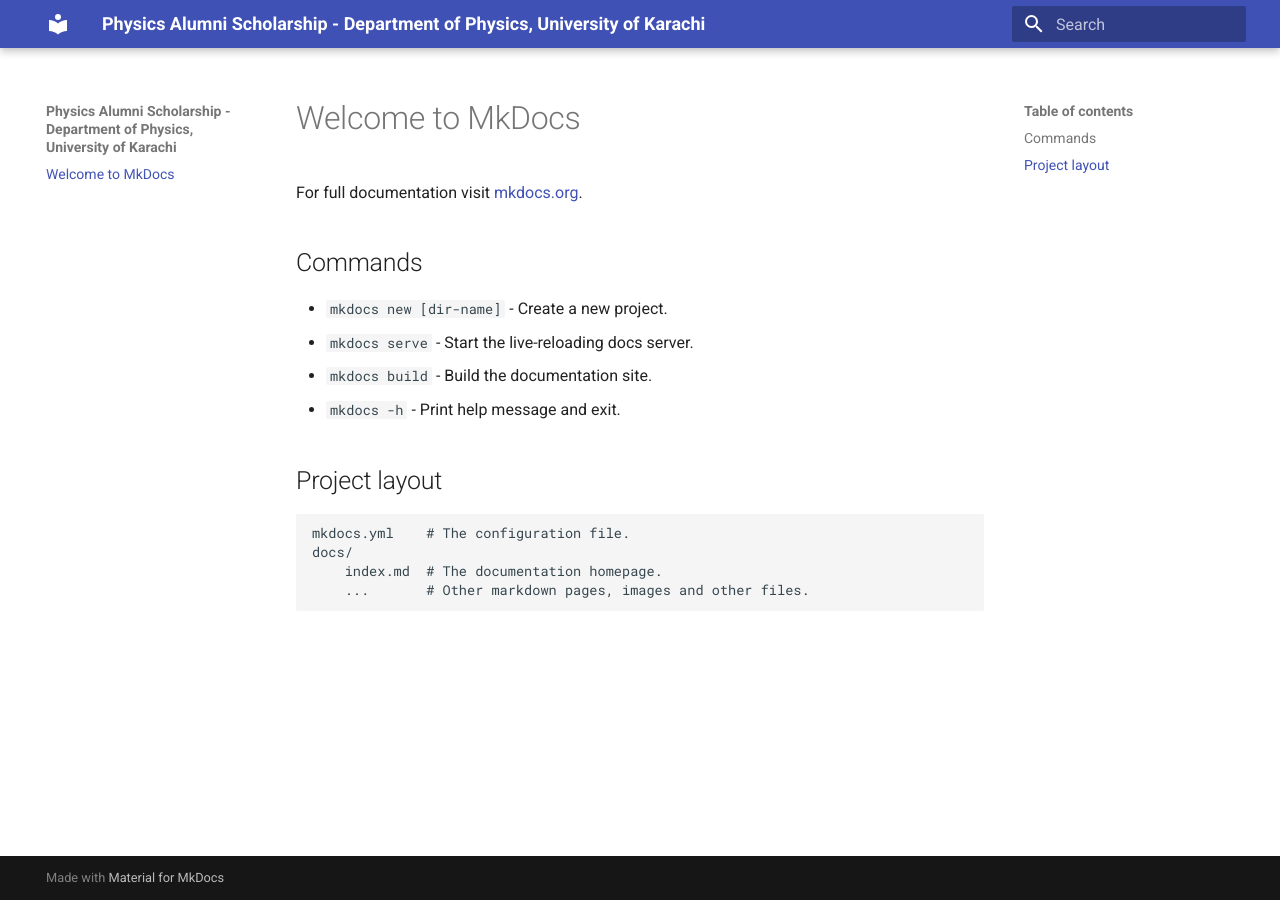
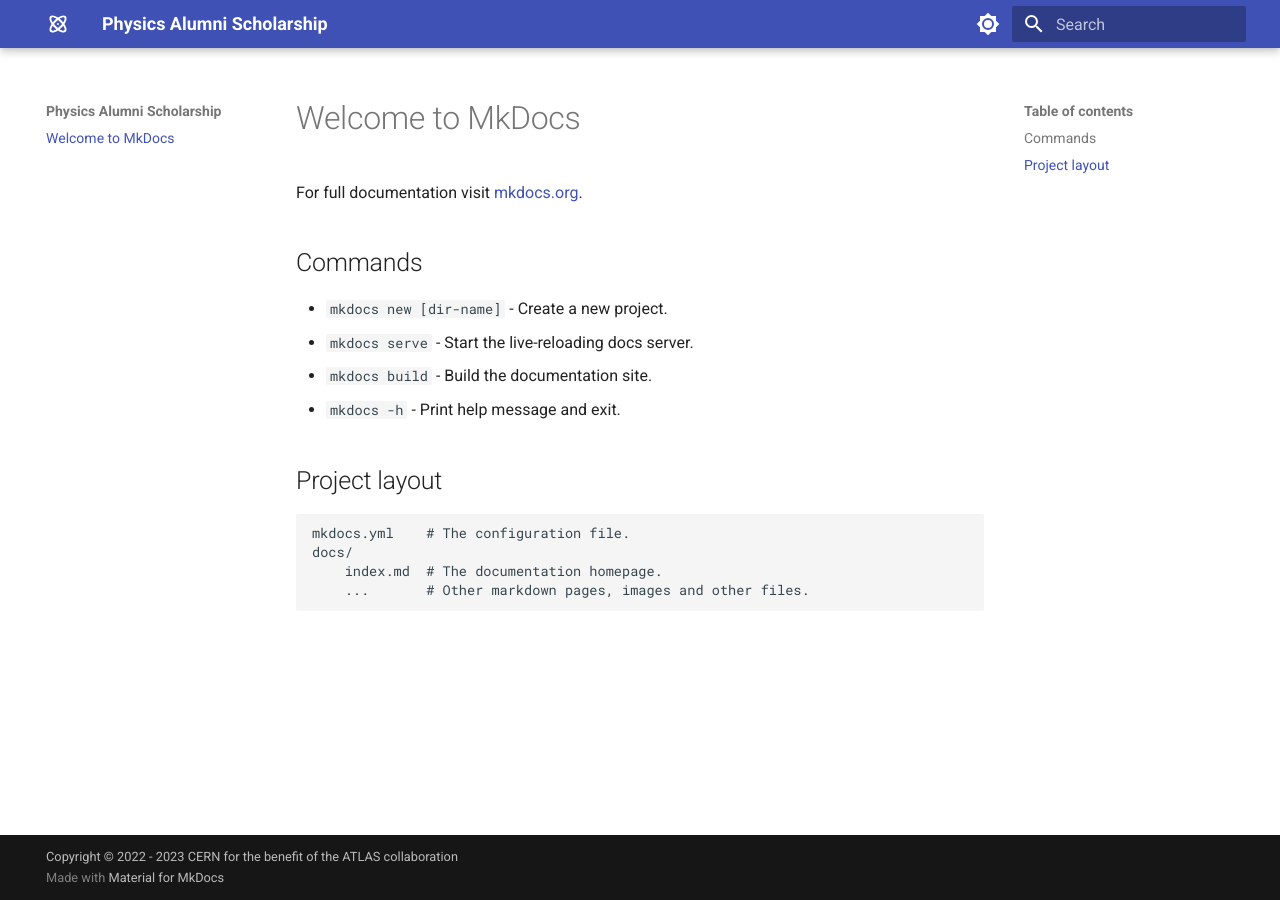
Before and after one commit to pas-uok/pas-uok.github.io, an MkDocs documentation site: the page built from docs/index.md, in a window 1280 px wide. Built offline with MkDocs 1.6.1 and Material for MkDocs 9.7.7, drawn with Linux system fonts in a browser that asks for light colours.

Commit message:
added site

```diff
--- a/mkdocs.yml
+++ b/mkdocs.yml
@@ -1,4 +1,67 @@
-site_name: Physics Alumni Scholarship - Department of Physics, University of Karachi
+site_name: Physics Alumni Scholarship
+site_description: An Alumni based scholarship to help needy students
 site_url: https://pas-uok.github.io
 theme:
   name: material
+  icon:
+    logo: material/atom
+  features:
+    - navigation.instant
+    - navigation.tracking
+    - navigation.indexes
+    - navigation.top
+  palette:
+    - scheme: default
+      toggle:
+        icon: material/brightness-7
+        name: Switch to dark mode
+    - scheme: slate
+      toggle:
+        icon: material/brightness-4
+        name: Switch to light mode
+
+
+plugins:
+  - search
+  - markdownextradata
+  - git-revision-date-localized:
+      enable_creation_date: true
+      type: date
+  - autorefs
+  - mkdocstrings:
+      handlers:
+        python:
+          options:
+            paths: [salt]
+            line_length: 100
+            show_root_heading: true
+            show_root_toc_entry: true
+            show_root_full_path: true
+            docstring_style: numpy
+            merge_init_into_class: true
+            annotations_path: full
+            show_signature: false
+            members: false
+
+markdown_extensions:
+  - admonition
+  - codehilite
+  - pymdownx.arithmatex
+  - pymdownx.details
+  - pymdownx.inlinehilite
+  - pymdownx.smartsymbols
+  - pymdownx.highlight
+  - pymdownx.superfences:
+      custom_fences:
+        - name: mermaid
+          class: mermaid
+          format: "!!python/name:mermaid2.fence_mermaid"
+  - pymdownx.tabbed:
+      alternate_style: true
+  - toc:
+      permalink: "#"
+
+extra_javascript:
+  - "https://cdnjs.cloudflare.com/ajax/libs/mathjax/2.7.0/MathJax.js?config=TeX-MML-AM_CHTML"
+
+copyright: Copyright &copy; 2022 - 2023 CERN for the benefit of the ATLAS collaboration
```
